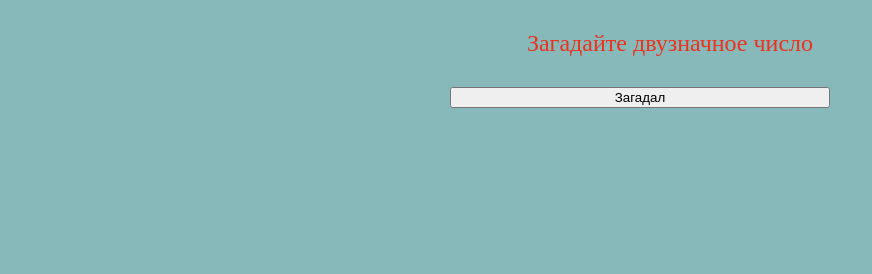
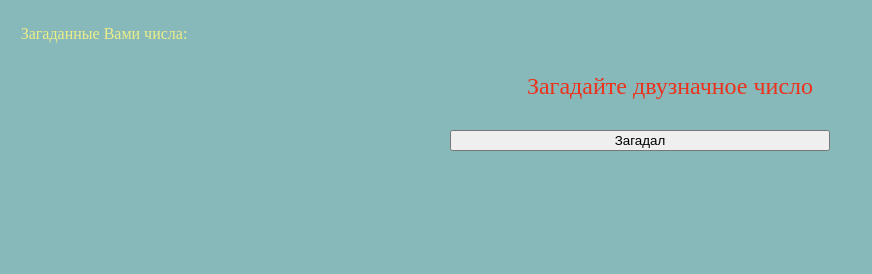
Before and after one commit to baron070981/webpsychics, a Django app: page / in a window 1280 px wide. Shown: the part 61-335 px from the top of the page, without its empty margins (0-872 px from the left). Run offline with Django 3.2, Linux system fonts and the light colour scheme; data that the repository does not hold is empty.

Commit message:
изменил подсветку отгаданых чисел

```diff
--- a/webpsychics/psychics/static/psychics/css/commonstyles.css
+++ b/webpsychics/psychics/static/psychics/css/commonstyles.css
@@ -88,3 +88,13 @@ td{
 .r-answer{
     color: #D00928;
 }
+
+.all-send-num{
+    width: 100%;
+    margin-top: 2%;
+    margin-left: 1%;
+}
+
+.all-num-label{
+    color: #eeee88;
+}
--- a/webpsychics/psychics/templates/psychics/template.html
+++ b/webpsychics/psychics/templates/psychics/template.html
@@ -43,6 +43,11 @@
             {% endblock %}
         </div>
 
+        <div class='all-send-num'>
+            <span class='all-num-label'>Загаданные Вами числа:&ensp;</span>
+
+        </div>
+
         {% block dinamic %}
         {% endblock %}
     </body>
```
